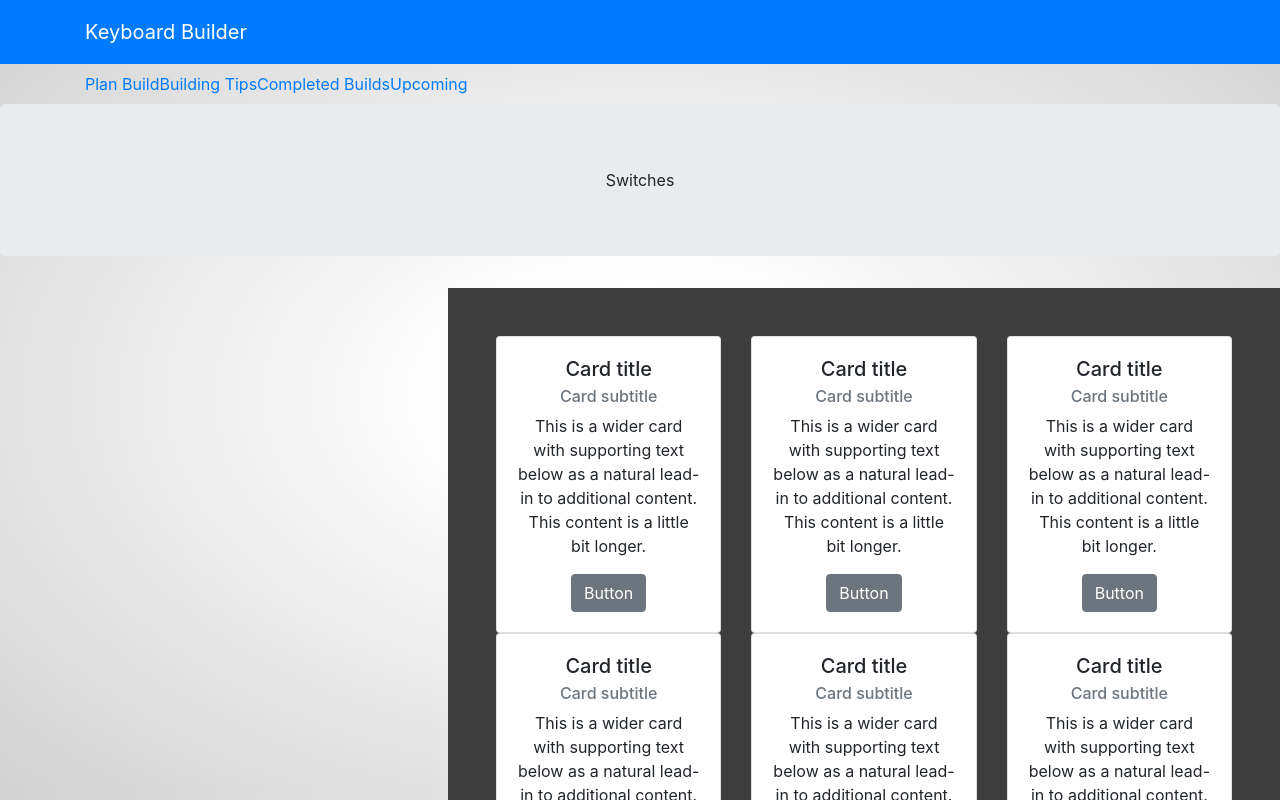
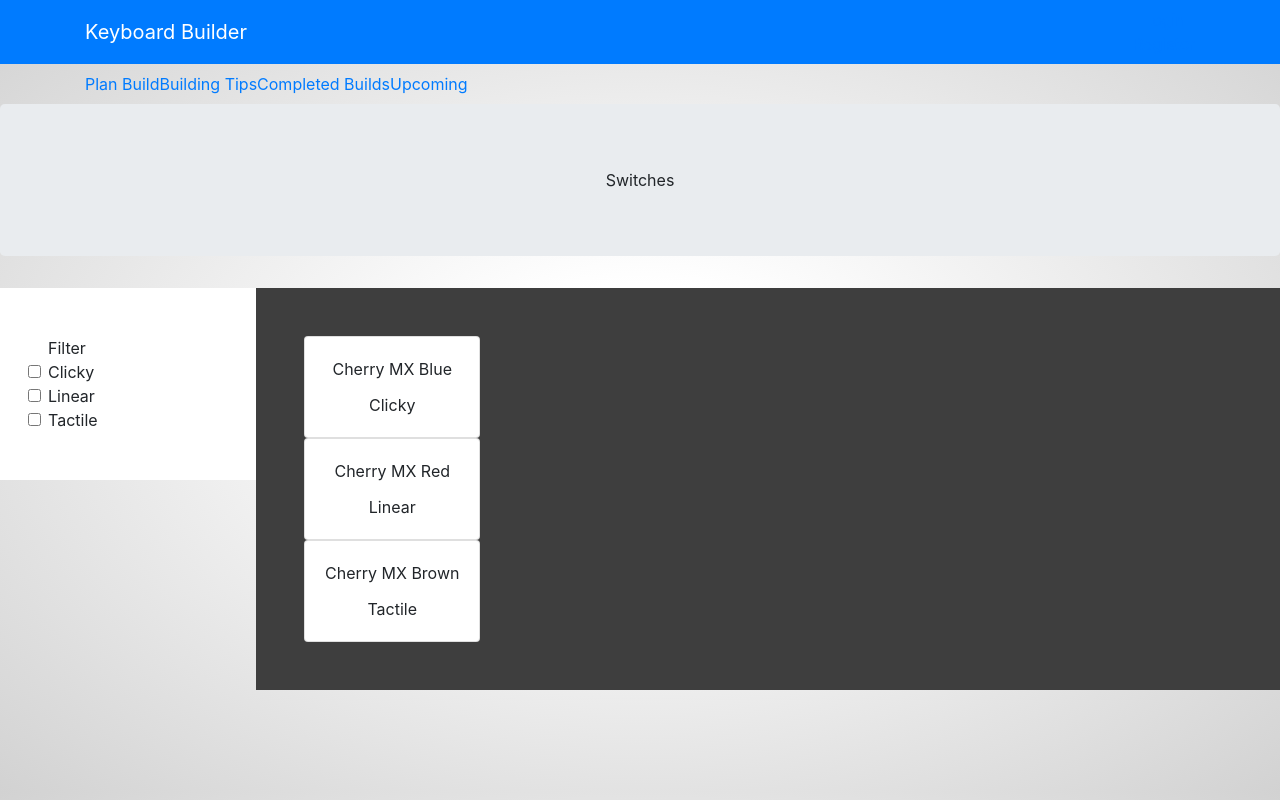
Before and after one commit to santiago-mark/KeyboardBuilderReact, a React (Create React App) app: page /switches in a window 1280 px wide. Shown: the top 800 px of the page. Built offline with nearby package versions, Linux system fonts and the light colour scheme.

Commit message:
editing displaying switches cards

```diff
--- a/src/components/HomeComponent.js
+++ b/src/components/HomeComponent.js
@@ -1,9 +1,26 @@
 import React from 'react';
 import { Card, CardImg, CardText, CardBody, CardTitle } from 'reactstrap';
 
+function RenderCard({item}) {
+    return (
+        <Card>
+            <CardBody>
+                <CardTitle>{item.name}</CardTitle>
+                <CardText>{item.type}</CardText>
+            </CardBody>
+        </Card>
+    );
+}
+
 function Home(props) {
     return (
-        null
+        <div className="container">
+            <div className="row">
+                <div className="col-md m-1">
+                    <RenderCard item={props.switches} />
+                </div>
+            </div>
+        </div>
     );
 }
 
--- a/src/components/MainComponent.js
+++ b/src/components/MainComponent.js
@@ -1,26 +1,57 @@
 import React, { Component } from 'react';
 import { Switch, Route, Redirect } from 'react-router-dom';
+import  Home from './HomeComponent';
 import Header from './HeaderComponent';
 import BuildPlanner from './BuildPlannerComponent';
 import SearchKeyboardCase from './SearchKeyboardCaseComponent';
 import SearchKeycapSet from './SearchKeycapSetComponent';
 import SearchSwitch from './SearchSwitchComponent';
 
+const mapStateToProps = state => {
+    return {
+        switches: state.switches
+    };
+};
+
 class Main extends Component {
+
     constructor(props) {
         super(props);
     }
 
     render() {
+
+
+        const HomePage = () => {
+            return (
+                <Home
+                    mechSwitch={this.props.switches.filter(mechSwitch => mechSwitch.featured)[0]}
+                />
+            );
+        };
+
+        const SwitchWithId = ({match}) => {
+            return (
+                <SearchSwitch
+                    mechSwitch={this.props.switches.filter(mechSwitch => mechSwitch.id === +match.params.mechSwitchId)[0]}
+                />
+            );
+        };
+
         return (
             <div>
                 <Header />
+                <Switch>
+                    <Route path='/switches' render={() => <SearchSwitch switches = {this.props.switches} />} />
+                 </Switch>
+
                 {/*
                 <BuildPlanner />
                 <SearchKeyboardCase />
                 <SearchKeycapSet />
+                <SearchSwitch switches/>
                 */}
-                <SearchSwitch />
+
             </div>
         );
     }
--- a/src/components/SearchSwitchComponent.js
+++ b/src/components/SearchSwitchComponent.js
@@ -1,5 +1,69 @@
 import React, { Component }  from 'react';
 import { Navbar, NavbarBrand, Nav, NavLink, NavItem, Jumbotron, Container, Row, Col, Label, FormGroup, Button, Input, CardDeck, Card, CardBody, CardImg, CardText, CardSubtitle, CardTitle } from 'reactstrap';
+
+const SWITCHES = [
+    {
+        /*
+        name:
+        type: (clicky, linear, tactile, other)
+        force:
+        manufacturer:
+        materialTop:
+        materialBottom:
+        materialStem:
+        springType:
+        springWeight:
+
+        */
+        id: 0,
+        name: "Cherry MX Blue",
+        type: "Clicky"
+    },
+    {
+        id: 1,
+        name: "Cherry MX Red",
+        type: "Linear"
+    },
+    {
+        id: 2,
+        name: "Cherry MX Brown",
+        type: "Tactile"
+    }
+]
+
+function RenderSwitches({switches}) {
+    if(switches) {
+        return (
+            <div classname="col-md-5 m-1">
+                {switches.map(mechSwitch =>
+                    <Card>
+                        <CardBody>
+                            <CardTitle>{mechSwitch.name}</CardTitle>
+                            <CardText>{mechSwitch.type}</CardText>
+                        </CardBody>
+                    </Card>)}
+
+            </div>
+        )
+    }
+   return <div></div>
+}
+
+{/*
+function SearchSwitch(props){
+
+    if (props.switches) {
+        return (
+            <div className="container">
+                <div className="row">
+                    <RenderSwitches switches={props.switches} />
+                </div>
+            </div>
+        )
+    }
+    return <div />
+}
+*/}
 
 class SearchSwitch extends Component {
     constructor(props) {
@@ -15,15 +79,29 @@
 
 
                     <div className="Sidebar">
-                        Filter
-                        <Input type="checkbox" /> Clicky
-                        <Input type="checkbox" /> Linear
-                        <Input type="checkbox" /> Tactile
-
+                        <Container>
+                            <Row>Filter</Row>
+                            <Row><Input type="checkbox" /> Clicky</Row>
+                            <Row><Input type="checkbox" /> Linear</Row>
+                            <Row><Input type="checkbox" /> Tactile</Row>
+                        </Container>
                     </div>
 
                     <div className="Content">
+                        <div className="container">
+                            <div className="row">
+                                <RenderSwitches switches={SWITCHES} />
+                            </div>
+                        </div>
+                        {/*
                         <CardDeck>
+
+                        <Card>
+                            <CardBody>
+                                <CardTitle>{SWITCHES[0].name}</CardTitle>
+                                <CardText>{SWITCHES[1].type}</CardText>
+                            </CardBody>
+                        </Card>
 
                             <Card>
                             <CardBody>
@@ -78,6 +156,7 @@
                         </CardBody>
                         </Card>
                         </CardDeck>
+                        */}
                     </div>
 
             </React.Fragment>
--- a/src/css/layout.css
+++ b/src/css/layout.css
@@ -45,16 +45,15 @@
 
   .Sidebar {
     display: inline-block;
-    width: 35%;
+    width: 20%;
     background: white;
-
+    padding: 3em;
+    vertical-align: top;
   }
 
   .Content {
     display: inline-block;
-    width: 65%;
+    width: 80%;
     background: #3E3E3E;
     padding: 3em;
-    overflow-y: scroll;
-    overflow-x: hidden;
   }
```
Also changed, not shown: src/shared/switches.js (+13 -0 lines).
